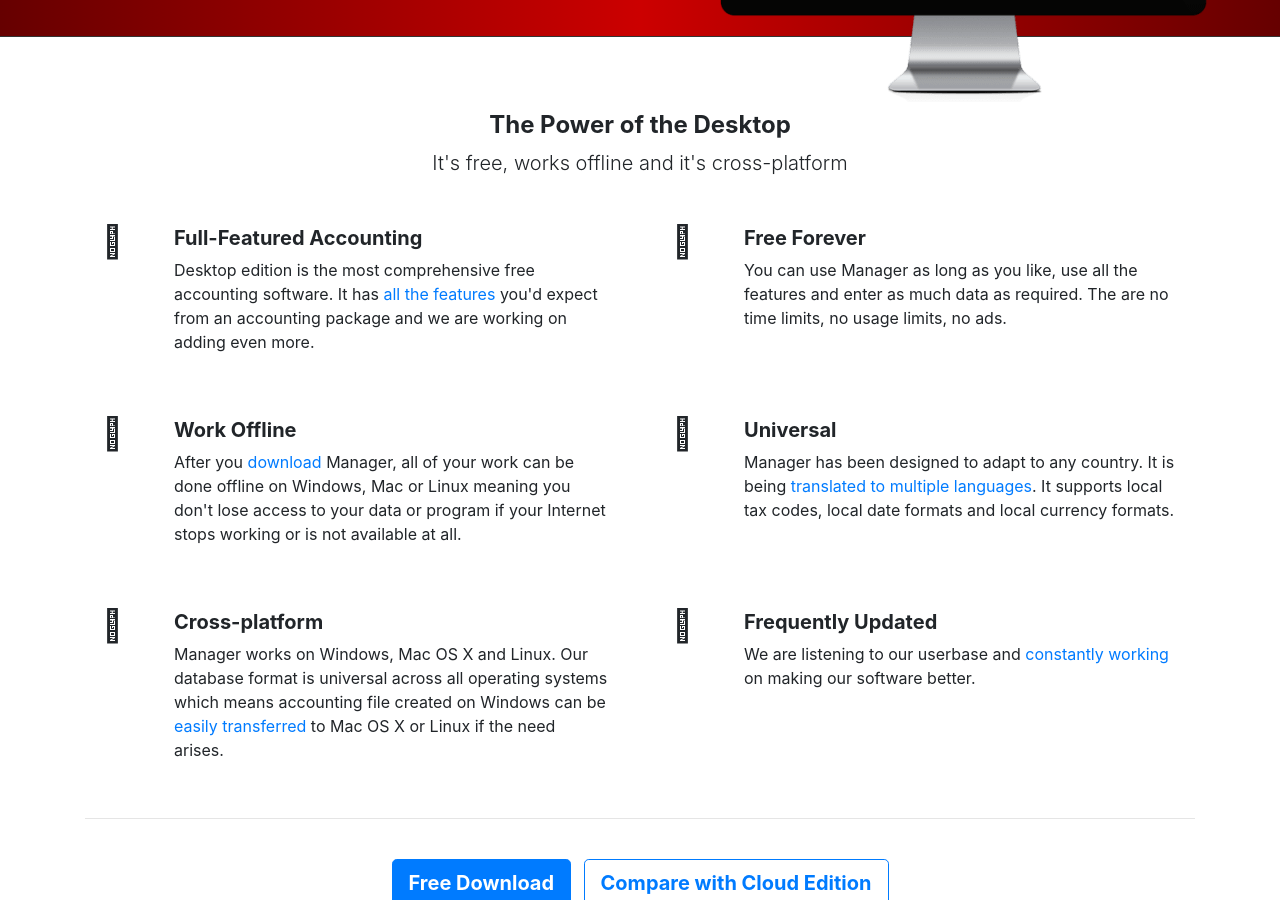
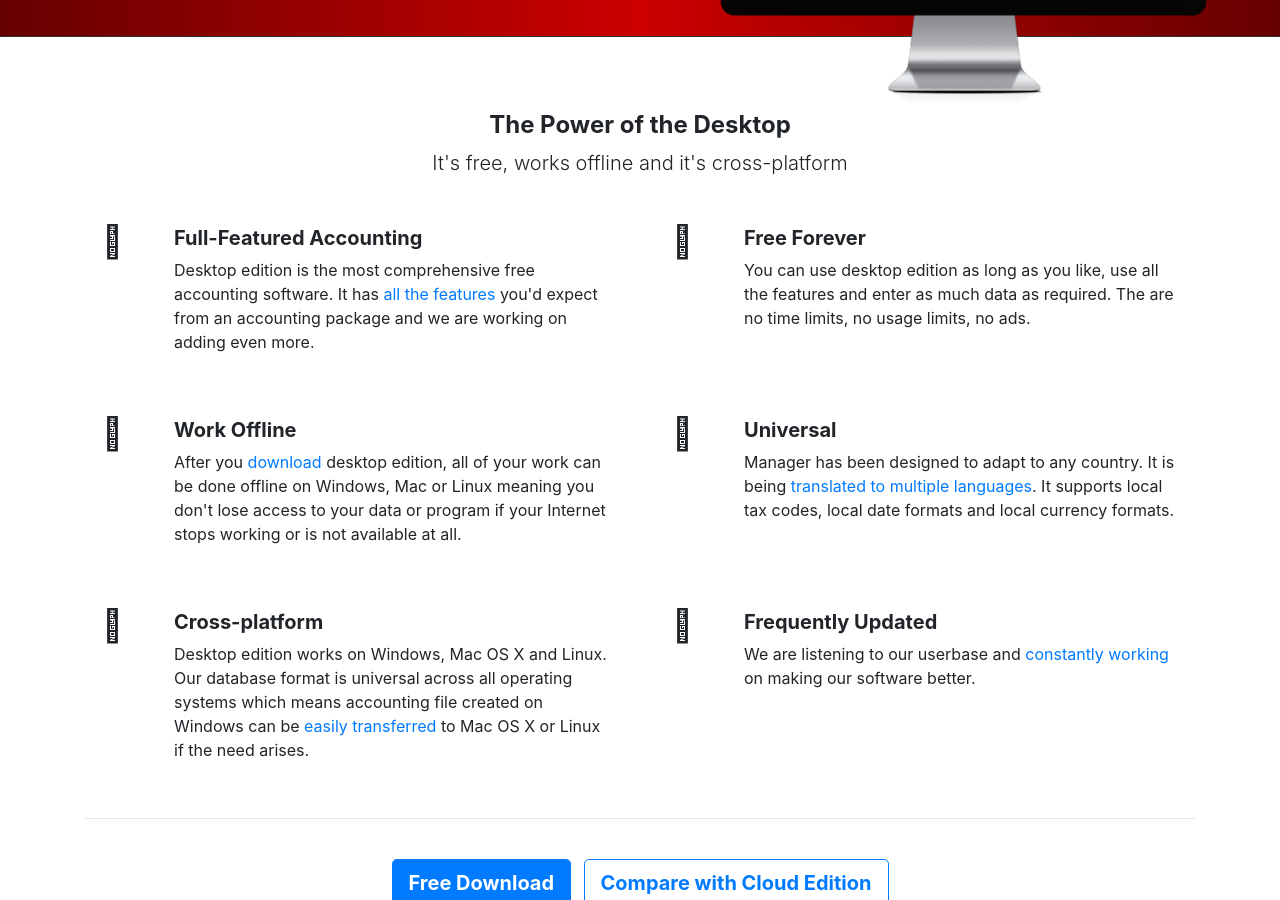
Before and after one commit to 3etechinns/www.manager.io, a Jekyll site: the page built from index.html, in a window 1280 px wide and 900 px high, scrolled down 395 px. Built offline with Jekyll 4.4.1, drawn with Linux system fonts in a browser that asks for light colours; nearby versions of some CDN libraries; comment, search, counter and statistics services are not loaded.

Commit message:
no message

```diff
--- a/index.html
+++ b/index.html
@@ -20,7 +20,7 @@ layout: main
       <i class="fal fa-2x fa-gift" style="width: 72px"></i>
       <div class="media-body">
         <h5 class="mt-0 font-weight-bold">Free Forever</h5>
-        You can use Manager as long as you like, use all the features and enter as much data as required. The are no time limits, no usage limits, no ads.
+        You can use desktop edition as long as you like, use all the features and enter as much data as required. The are no time limits, no usage limits, no ads.
       </div>
     </div>
   </div>
@@ -32,7 +32,7 @@ layout: main
       <i class="fal fa-2x fa-plug" style="width: 72px"></i>
       <div class="media-body">
         <h5 class="mt-0 font-weight-bold">Work Offline</h5>
-        After you <a href="/desktop/download/">download</a> Manager, all of your work can be done offline on Windows, Mac or Linux meaning you don't lose access to your data or program if your Internet stops working or is not available at all.
+        After you <a href="/desktop/download/">download</a> desktop edition, all of your work can be done offline on Windows, Mac or Linux meaning you don't lose access to your data or program if your Internet stops working or is not available at all.
       </div>
     </div>
   </div>
@@ -53,7 +53,7 @@ layout: main
       <i class="fal fa-2x fa-dove" style="width: 72px"></i>
       <div class="media-body">
         <h5 class="mt-0 font-weight-bold">Cross-platform</h5>
-        Manager works on Windows, Mac OS X and Linux. Our database format is universal across all operating systems which means accounting file created on Windows can be <a href="https://guides.manager.io/8890">easily transferred</a> to Mac OS X or Linux if the need arises.
+        Desktop edition works on Windows, Mac OS X and Linux. Our database format is universal across all operating systems which means accounting file created on Windows can be <a href="https://guides.manager.io/8890">easily transferred</a> to Mac OS X or Linux if the need arises.
       </div>
     </div>
   </div>
```
